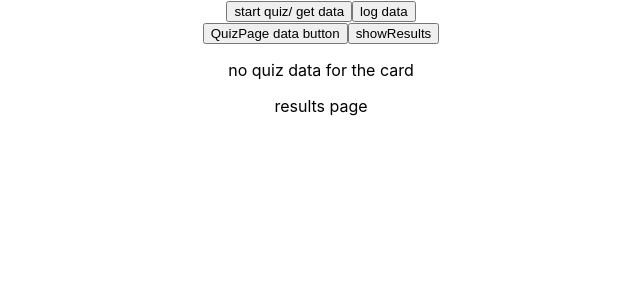
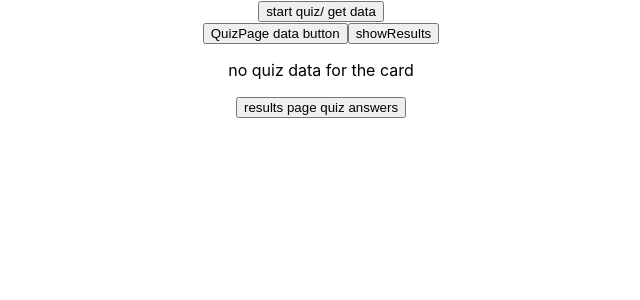
Before and after one commit to dariquewarren/triviaapp, a React (Create React App) app: page / in a window 1280 px wide. Both pictures are taken after a click on the button "showResults". Shown: the top 300 px of the page, without its empty margins (319-959 px from the left). Built offline with nearby package versions, Linux system fonts and the light colour scheme.

Commit message:
setup basic version of results page with results cards

```diff
--- a/src/App.js
+++ b/src/App.js
@@ -30,16 +30,10 @@ useEffect(()=>{
   onClick={()=>{
 
    getTriviaData()
-
+   console.log(quizData)
  }}
   > start quiz/ get data</button>
-  <button
-  onClick={()=>{
-    console.log(quizData)
-  }}
-  >
-  log data
-  </button>
+
    </header>
 
    <QuizPage quiz={quizData} quizAnswers={quizAnswers} />
--- a/src/Components/QuestionCard.js
+++ b/src/Components/QuestionCard.js
@@ -35,28 +35,10 @@ function QuestionCard(props) {
         <div >
 
 
-        <header>
-        <button
-        onClick={()=>{
-            props.handleQuizAnswers(qObject)
-        }}
-        >
-        handleQuizAnswers
-        </button>
 
-            <button
-            onClick={()=>{
-                console.log('qCard props', props)
-            }}
-            >
-            qCard Data
-            </button>
-            </header>
-            <Card>
-            <Card.Header>{props.question}</Card.Header>
-            <h3>Your Guess: {userGuess}</h3>
-<h3>{(isGuessSubmitted)? 'SUBMITTED GUESS' : ''}</h3>
-{(isGuessSubmitted) ? 'guess Submitted' :  <Form
+{(isGuessSubmitted) ? 'guess Submitted' :
+<Card style={{border: '4px solid black'}}>
+<Form
 onSubmit={(e)=>{
     e.preventDefault()
     if(userGuess === 'NO GUESS SELECTED'){
@@ -69,6 +51,9 @@ onSubmit={(e)=>{
 }
 }
 >
+<Card.Header>{props.question}</Card.Header>
+<h3>Your Guess: {userGuess}</h3>
+<h3>{(isGuessSubmitted)? 'SUBMITTED GUESS' : ''}</h3>
 <Button onClick={(e)=>{
     e.preventDefault()
     console.log('true checkbox target value',e.target.value)
@@ -86,9 +71,28 @@ style={(userGuess === 'True' ) ?{backgroundColor: 'blue'} :{backgroundColor: 'gr
 style={(userGuess === 'False' ) ?{backgroundColor: 'blue'} :{backgroundColor: 'grey', }}
 value='False'>False</Button>
 <Button type='submit'> Submit/ data test</Button>
-</Form> }
+</Form>
+<button
+onClick={(e)=>{
+    e.preventDefault()
+    props.handleQuizAnswers(qObject)
+}}
+>
+handleQuizAnswers
+</button>
 
+    <button
+    onClick={(e)=>{
+        e.preventDefault()
+        console.log('qCard props', props)
+    }}
+    >
+    qCard Data
+    </button>
             </Card>
+}
+
+
         </div>
     )
 }
--- a/src/Components/QuizPage.js
+++ b/src/Components/QuizPage.js
@@ -56,7 +56,7 @@ function QuizPage(props) {
       }
 
 {
-  (showResultsPage) ? <ResultsPage quizResults={'quizresults array'}/> : <p></p>
+  (showResultsPage) ? <ResultsPage quizResults={quizAnswers}/> : <p></p>
 }
 
         </div>
--- /dev/null
+++ b/src/Components/ResultsCard.js
@@ -0,0 +1,11 @@
+import React from 'react'
+
+function ResultsCard(props) {
+    return (
+        <div>
+            {props.question}
+        </div>
+    )
+}
+
+export default ResultsCard
--- a/src/Components/ResultsPage.js
+++ b/src/Components/ResultsPage.js
@@ -1,9 +1,26 @@
 import React from 'react'
+import ResultsCard from './ResultsCard'
 
-function ResultsPage() {
+function ResultsPage(props) {
     return (
         <div>
-            results page
+<button
+onClick={()=>{
+    console.log('results page props', props)
+}}
+>results page quiz answers</button>
+{
+    (props.quizResults)
+    ?
+    props.quizResults.map((m)=>{
+        return (
+            <ResultsCard key={props.quizResults.indexOf(m)} {...m}/>
+        )
+    })
+    : 'no results yet'
+}
+
+
         </div>
     )
 }
```
